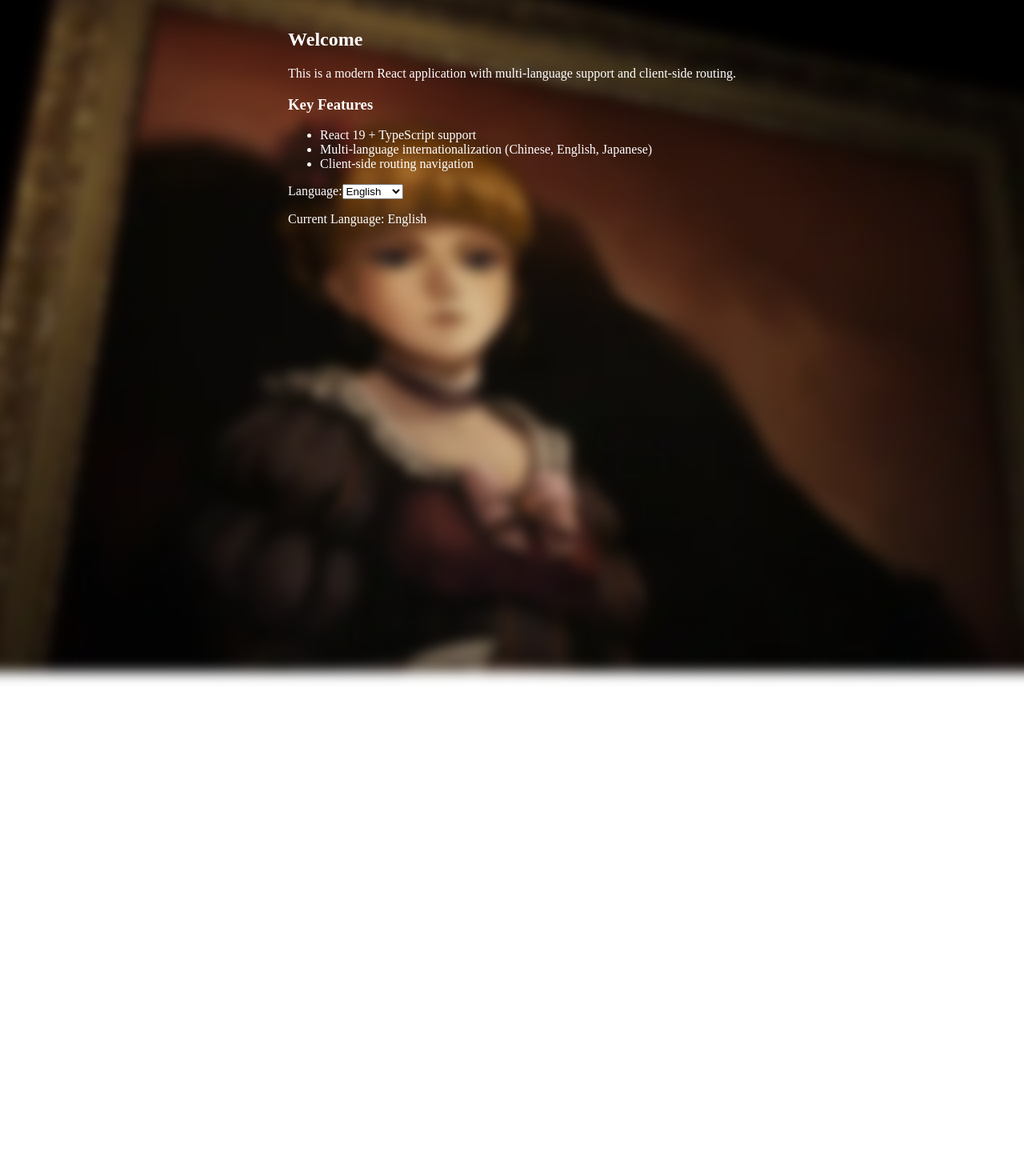
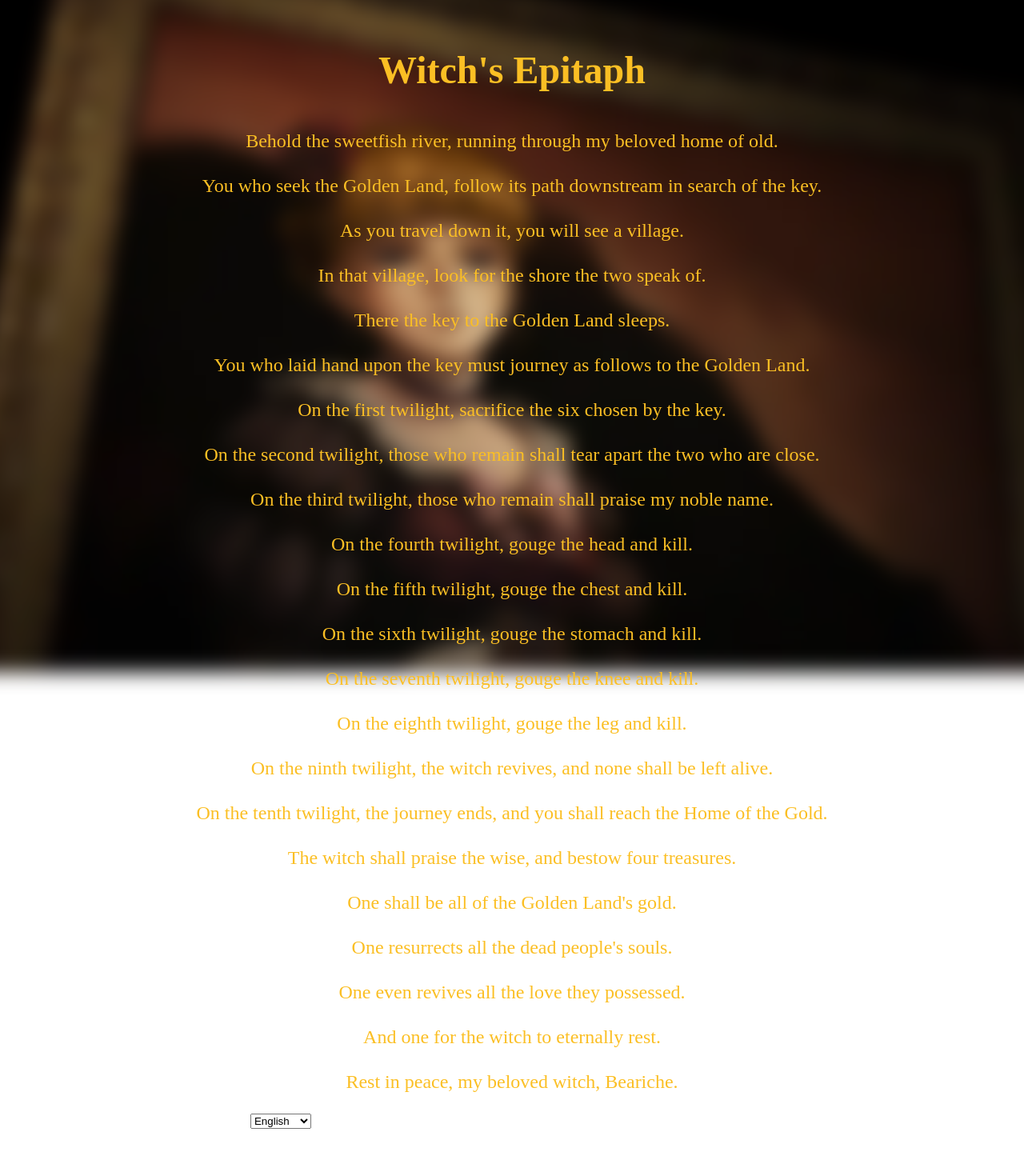
Before and after one commit to iuuko/umineko-epitaph, a React (Vite) app: page / in a window 1280 px wide. Shown: the top 1450 px of the page at 80% size. Before the commit the page ends 800 px from the top, so only its background shows below. Built offline with nearby package versions, Linux system fonts and the light colour scheme.

Commit message:
feat: add Home page with multilingual epitaph display and language switcher

```diff
--- a/src/base.css
+++ b/src/base.css
@@ -3,8 +3,6 @@ body {
   margin: 0;
   display: flex;
   justify-content: center; /* 水平居中 */
-  min-width: 320px;
-  min-height: 100vh;
 }
 
 /* 隐藏滚动条但保持滚动功能 */
--- a/src/locales/en-US.json
+++ b/src/locales/en-US.json
@@ -9,6 +9,7 @@
     "about": "About"
   },
   "epitaph": {
+    "title": "Witch's Epitaph",
     "1": "Behold the sweetfish river, running through my beloved home of old.",
     "2": "You who seek the Golden Land, follow its path downstream in search of the key.",
     "3": "As you travel down it, you will see a village.",
--- a/src/locales/ja-JP.json
+++ b/src/locales/ja-JP.json
@@ -9,6 +9,7 @@
     "about": "について"
   },
   "epitaph": {
+    "title": "魔女の碑文",
     "1": "懐かしき、故郷を贯く鲇の川。",
     "2": "黄金郷を目指す者よ、これを下りて鍵を探せ。",
     "3": "川を下れば、やがて里あり。",
--- a/src/locales/zh-CN.json
+++ b/src/locales/zh-CN.json
@@ -9,6 +9,7 @@
     "about": "关于"
   },
   "epitaph": {
+    "title": "魔女碑文",
     "1": "令人怀念的，贯穿故乡的鲇之川。",
     "2": "追寻黄金乡之人啊，沿其而下寻找钥匙吧。",
     "3": "沿川而下，终会发现“里”。",
--- a/src/pages/Home.tsx
+++ b/src/pages/Home.tsx
@@ -6,30 +6,47 @@ const Home: React.FC = () => {
 
   return (
     <div className="relative min-h-100vh overflow-hidden">
+      {/* Background */}
       <div
-        className="fixed z-0 pointer-events-none blur w-110vw h-110vh left--5vw top--5vh"
+        className="fixed z-0 pointer-events-none blur-md w-110vw h-110vh left--5vw top--5vh"
         bg="center no-repeat black"
         style={{
           backgroundImage: 'url(/image/epitaph-bg.webp)',
         }}
-        aria-hidden="true"
-      />
+        aria-hidden="true" />
+      {/* Content */}
       <main className="relative z-1 p4"
-        text="white"
-      >
-        <section>
-          <h2>{t("pages.home.welcomeTitle")}</h2>
-          <p>{t("pages.home.welcomeMessage")}</p>
-        </section>
-
-        <section>
-          <h3>{t("pages.home.featuresTitle")}</h3>
-          <ul>
-            <li>{t("pages.home.feature1")}</li>
-            <li>{t("pages.home.feature2")}</li>
-            <li>{t("pages.home.feature3")}</li>
-          </ul>
-        </section>
+        text="white">
+        {/* Title */}
+        <div text="amber-400 5xl center"
+          font="bold">
+          <p>{t("epitaph.title")}</p>
+        </div>
+        {/* Epitaph */}
+        <div text="amber-400 2xl center">
+          <p>{t("epitaph.1")}</p>
+          <p>{t("epitaph.2")}</p>
+          <p>{t("epitaph.3")}</p>
+          <p>{t("epitaph.4")}</p>
+          <p>{t("epitaph.5")}</p>
+          <p>{t("epitaph.6")}</p>
+          <p>{t("epitaph.7")}</p>
+          <p>{t("epitaph.8")}</p>
+          <p>{t("epitaph.9")}</p>
+          <p>{t("epitaph.10")}</p>
+          <p>{t("epitaph.11")}</p>
+          <p>{t("epitaph.12")}</p>
+          <p>{t("epitaph.13")}</p>
+          <p>{t("epitaph.14")}</p>
+          <p>{t("epitaph.15")}</p>
+          <p>{t("epitaph.16")}</p>
+          <p>{t("epitaph.17")}</p>
+          <p>{t("epitaph.18")}</p>
+          <p>{t("epitaph.19")}</p>
+          <p>{t("epitaph.20")}</p>
+          <p>{t("epitaph.21")}</p>
+          <p>{t("epitaph.22")}</p>
+        </div>
         <div>
           <LanguageSwitcher />
         </div>
```
